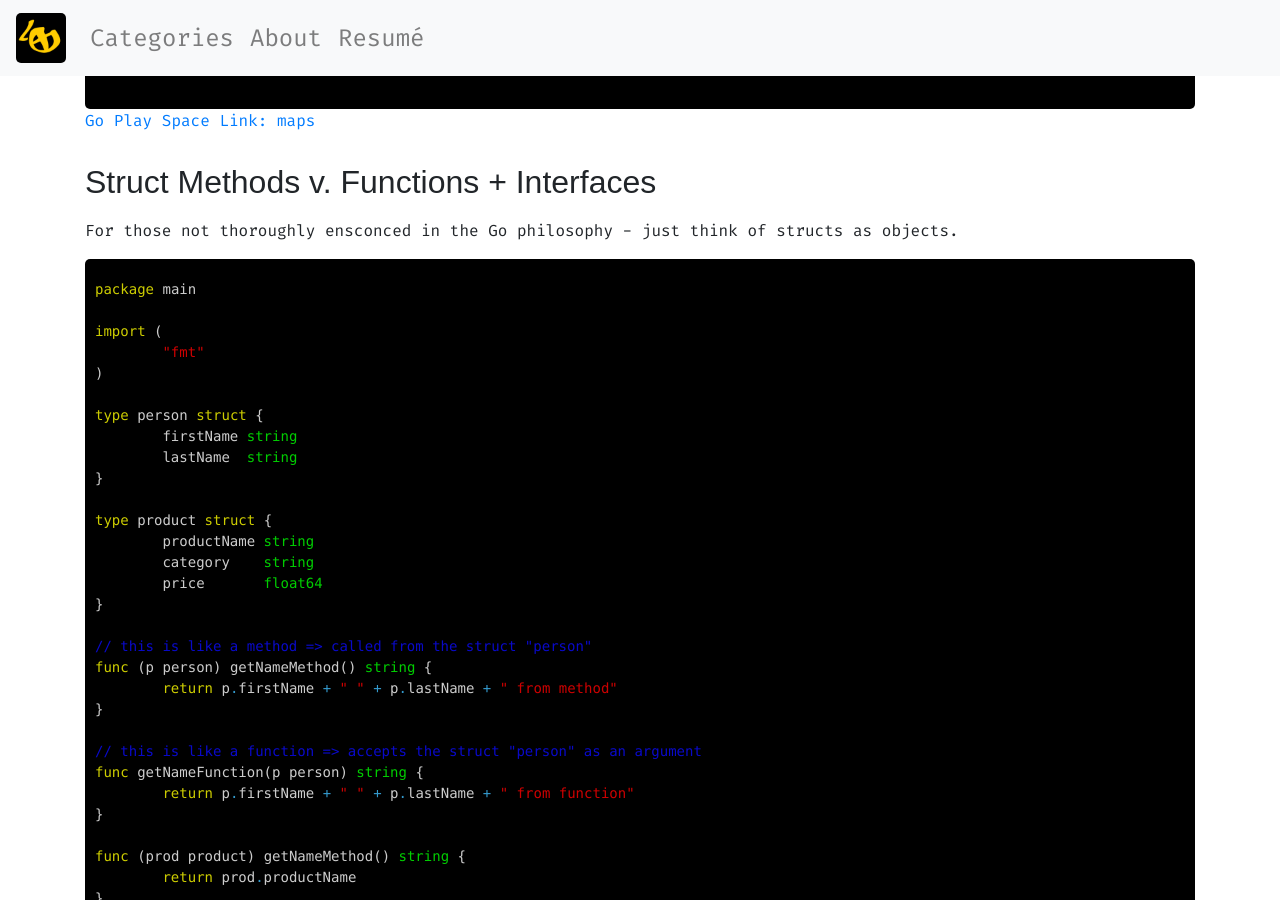
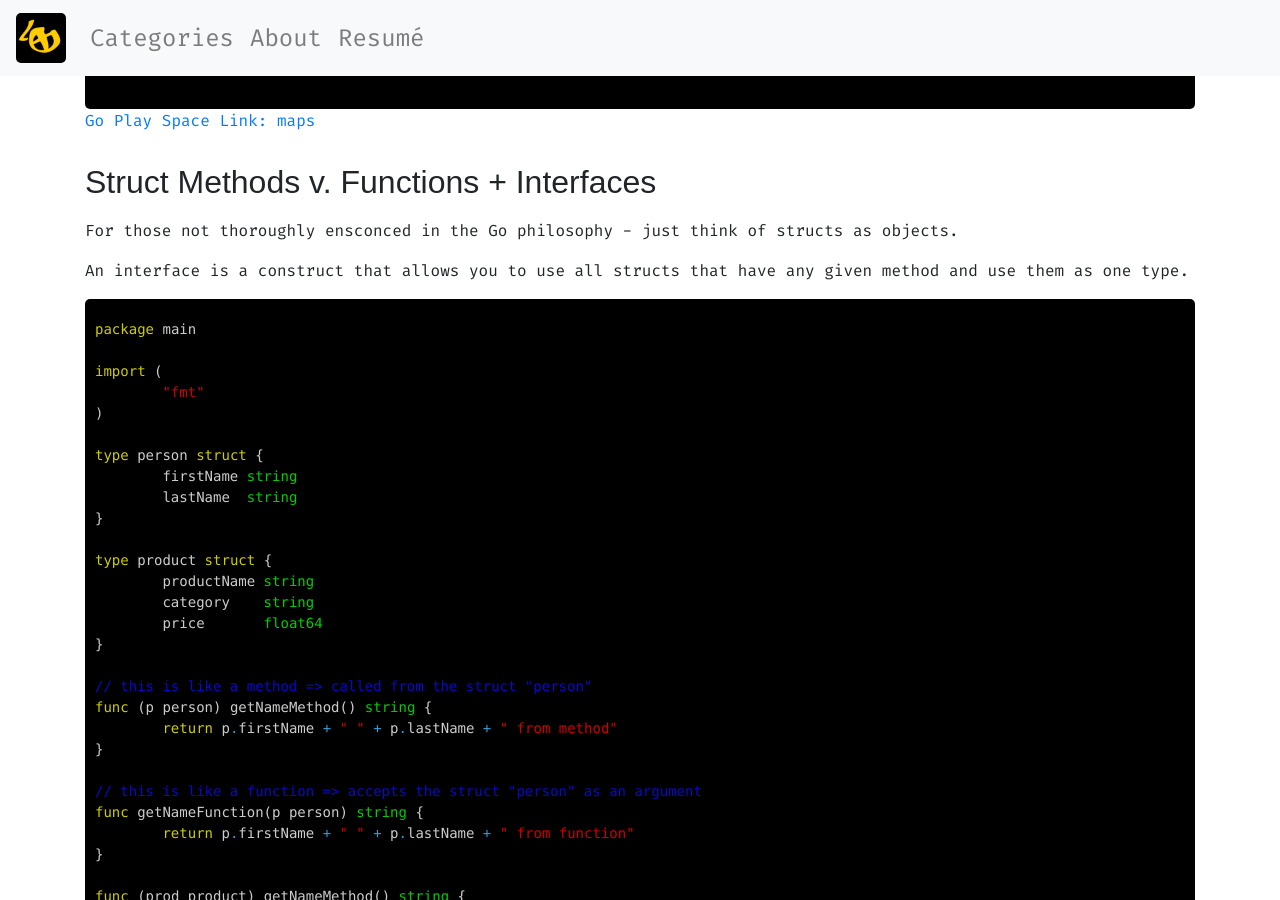
Before and after one commit to DewofyourYouth/DewofyourYouth.github.io, a Jekyll site: the page built from _posts/2020-1-16-go-lang-cheatsheat.md, in a window 1280 px wide and 900 px high, scrolled down 7519 px. Built offline with Jekyll 4.4.1, drawn with Linux system fonts in a browser that asks for light colours; nearby versions of some CDN libraries; some web fonts are replaced; comment, search, counter and statistics services are not loaded.

Commit message:
bad explanations

````diff
--- a/_posts/2020-1-16-go-lang-cheatsheat.md
+++ b/_posts/2020-1-16-go-lang-cheatsheat.md
@@ -363,6 +363,8 @@ Maps are kind of like hash tables (or python dictionaries).
 
 For those not thoroughly ensconced in the Go philosophy - just think of structs as objects.
 
+An interface is a construct that allows you to use all structs that have any given method and use them as one type.
+
 ```go
 package main
 
````
